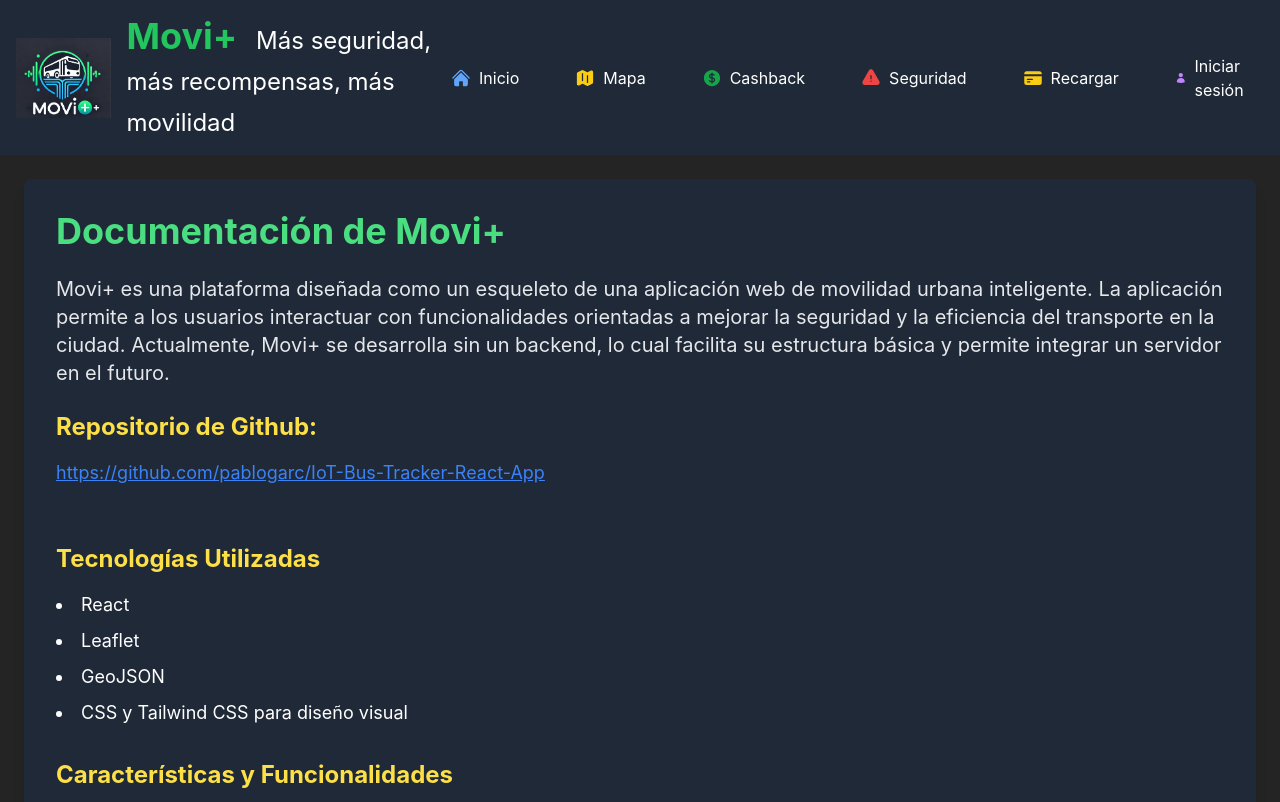
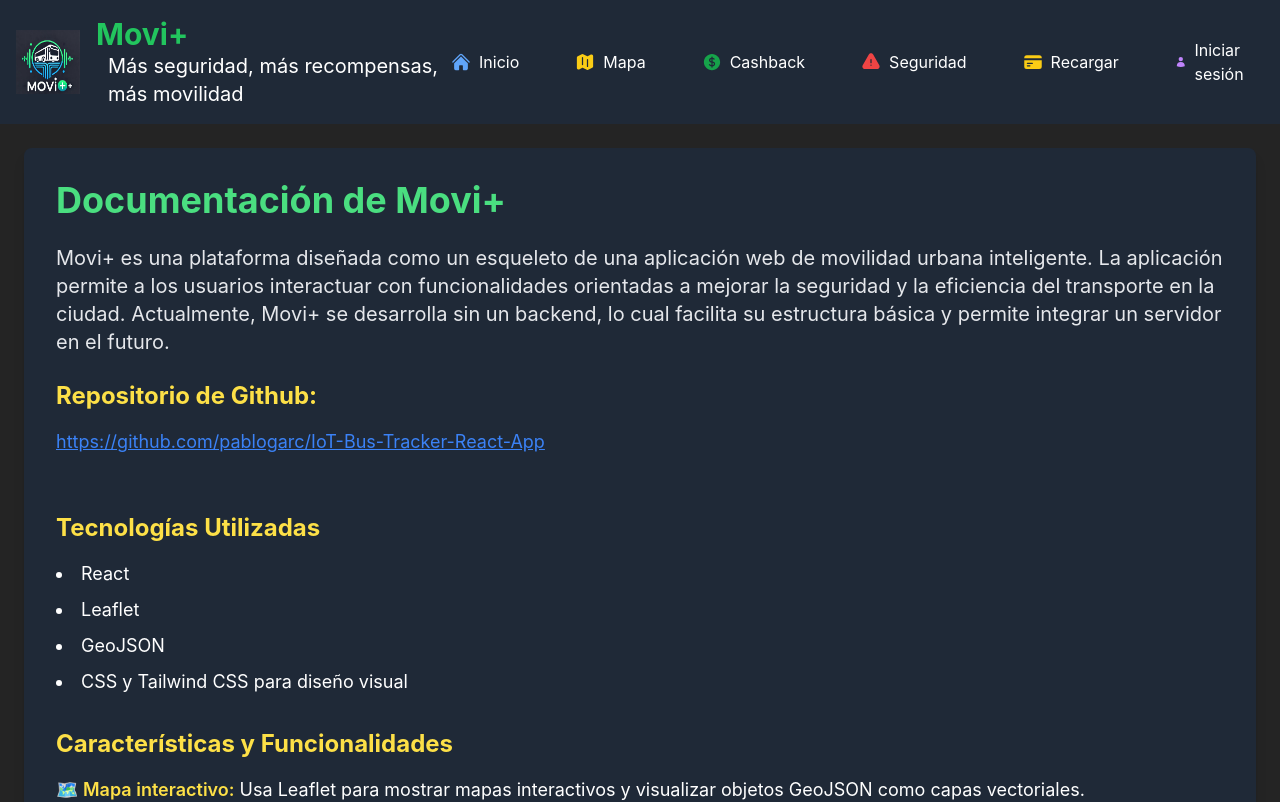
Before and after one commit to pablogarc/IoT-Bus-Tracker-React-App, a React (Vite) app: page / in a window 1280 px wide. Shown: the top 802 px of the page. Built offline with nearby package versions, Linux system fonts and the light colour scheme.

Commit message:
La putisima madre el tamaño de pantalla

```diff
--- a/src/App.tsx
+++ b/src/App.tsx
@@ -1,3 +1,4 @@
+import { useState } from 'react';
 import "./App.css";
 import { Routes, Route, Link } from "react-router-dom";
 import Home from "./pages/Home/Home";
@@ -9,7 +10,6 @@
 import ReloadCard from "./pages/ReloadCard/ReloadCard";
 import Logo from "/logo.jpg";
 
-// Iconos de Heroicons o tu biblioteca de iconos
 import {
   HomeIcon,
   MapIcon,
@@ -17,22 +17,25 @@
   ExclamationTriangleIcon,
   CreditCardIcon,
   UserIcon,
+  Bars3Icon,
+  XMarkIcon
 } from '@heroicons/react/24/solid';
 
 function App() {
+  const [isMenuOpen, setIsMenuOpen] = useState(false);
+
+  const toggleMenu = () => setIsMenuOpen(!isMenuOpen);
+
   return (
     <>
-      <nav className="flex items-center justify-between p-4 bg-gray-800 text-white">
-        {/* Contenedor del logo y título */}
-        <div className="flex items-center gap-4">
-          {/* Logo aún más grande */}
-          <img src={Logo} alt="Movi+" className="h-20 w-22" />
-
-          {/* Título principal un poco más grande */}
-          <h1 className="text-4xl font-bold text-green-500 transition-all">
+      <nav className="flex flex-col items-center justify-between p-4 bg-gray-800 text-white lg:flex-row">
+        {/* Contenedor del logo, título y slogan */}
+        <div className="flex items-center gap-4 mb-4 lg:mb-0">
+          <img src={Logo} alt="Movi+" className="h-16 w-16" />
+          <h1 className="text-3xl font-bold text-green-500">
             Movi+
-            <span className="ml-3 text-2xl font-normal text-white">
-              {/* Efecto hover solo en las palabras "más" */}
+            <span className="ml-3 text-xl font-normal text-white block lg:inline-block">
+              {/* Hover y alineación */}
               <span className="hover:text-green-400 transition-all"> Más </span> seguridad,
               <span className="hover:text-green-400 transition-all"> más </span> recompensas,
               <span className="hover:text-green-400 transition-all"> más </span> movilidad
@@ -40,55 +43,44 @@
           </h1>
         </div>
 
-        {/* Links de navegación */}
-        <div className="flex gap-8">
-          {/* Home */}
-          <div className="flex items-center hover:bg-blue-500 hover:rounded-full transition-all">
-            <Link to="/" className="p-3 flex items-center gap-2">
+        {/* Botón de menú hamburguesa para pantallas menores a lg */}
+        <button
+          onClick={toggleMenu}
+          className="block lg:hidden p-2"
+        >
+          {isMenuOpen ? (
+            <XMarkIcon className="h-8 w-8 text-white" />
+          ) : (
+            <Bars3Icon className="h-8 w-8 text-white" />
+          )}
+        </button>
+
+        {/* Links de navegación, visible solo en pantallas lg y mayores */}
+        <div className={`lg:flex gap-8 ${isMenuOpen ? 'block' : 'hidden'} lg:block`}>
+          <Link to="/" className="p-3 flex items-center gap-2 hover:bg-blue-500 hover:rounded-full">
             <HomeIcon className="h-5 w-5 text-blue-400" />
             Inicio
           </Link>
-          </div>
-
-          {/* Map */}
-          <div className="flex items-center hover:bg-yellow-500 hover:rounded-full transition-all">
-            <Link to="/map" className="p-3 flex items-center gap-2">
+          <Link to="/map" className="p-3 flex items-center gap-2 hover:bg-yellow-500 hover:rounded-full">
             <MapIcon className="h-5 w-5 text-yellow-400" />
             Mapa
           </Link>
-          </div>
-
-          {/* Cashback */}
-          <div className="flex items-center hover:bg-green-700 hover:rounded-full transition-all">
-            <Link to="/cashback" className="p-3 flex items-center gap-2">
+          <Link to="/cashback" className="p-3 flex items-center gap-2 hover:bg-green-700 hover:rounded-full">
             <CurrencyDollarIcon className="h-5 w-5 text-green-600" />
             Cashback
           </Link>
-          </div>
-
-          {/* Seguridad */}
-          <div className="flex items-center hover:bg-red-500 hover:rounded-full transition-all">
-            <Link to="/security" className="p-3 flex items-center gap-2">
+          <Link to="/security" className="p-3 flex items-center gap-2 hover:bg-red-500 hover:rounded-full">
             <ExclamationTriangleIcon className="h-5 w-5 text-red-500" />
             Seguridad
           </Link>
-          </div>
-
-          {/* Recargar Tarjeta */}
-          <div className="flex items-center hover:bg-yellow-500 hover:rounded-full transition-all">
-            <Link to="/reload" className="p-3 flex items-center gap-2">
+          <Link to="/reload" className="p-3 flex items-center gap-2 hover:bg-yellow-500 hover:rounded-full">
             <CreditCardIcon className="h-5 w-5 text-yellow-400" />
             Recargar
           </Link>
-          </div>
-
-          {/* Login / Register */}
-          <div className="flex items-center hover:bg-purple-500 hover:rounded-full transition-all">
-            <Link to="/login" className="p-3 flex items-center gap-2">
+          <Link to="/login" className="p-3 flex items-center gap-2 hover:bg-purple-500 hover:rounded-full">
             <UserIcon className="h-5 w-5 text-purple-400" />
             Iniciar sesión
           </Link>
-          </div>
         </div>
       </nav>
 
@@ -99,7 +91,7 @@
         <Route path="/security" element={<Security />} />
         <Route path="/reload-card" element={<ReloadCard />} />
         <Route path="/login" element={<Login />} />
-        <Route path="/register" element={<Register onClose={() => {}} />} />
+        <Route path="/register" element={<Register onClose={() => { }} />} />
         <Route path="/reload" element={<ReloadCard />} />
       </Routes>
     </>
```
Lines whose indentation alone changed are shown as unchanged.
